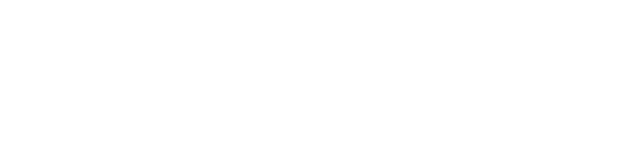
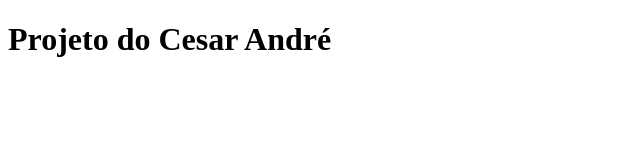
Before and after one commit to cesar-andre/curso-git, a plain HTML site: page index.html in a window 1280 px wide. Shown: the whole page, without its empty margins (0-640 px from the left). Drawn offline with Linux system fonts and the light colour scheme.

Commit message:
Titulo da página

```diff
--- a/index.html
+++ b/index.html
@@ -7,6 +7,7 @@
     <title>Document</title>
 </head>
 <body>
+    <h1>Projeto do Cesar André</h1>
 
 </body>
 </html>
```
